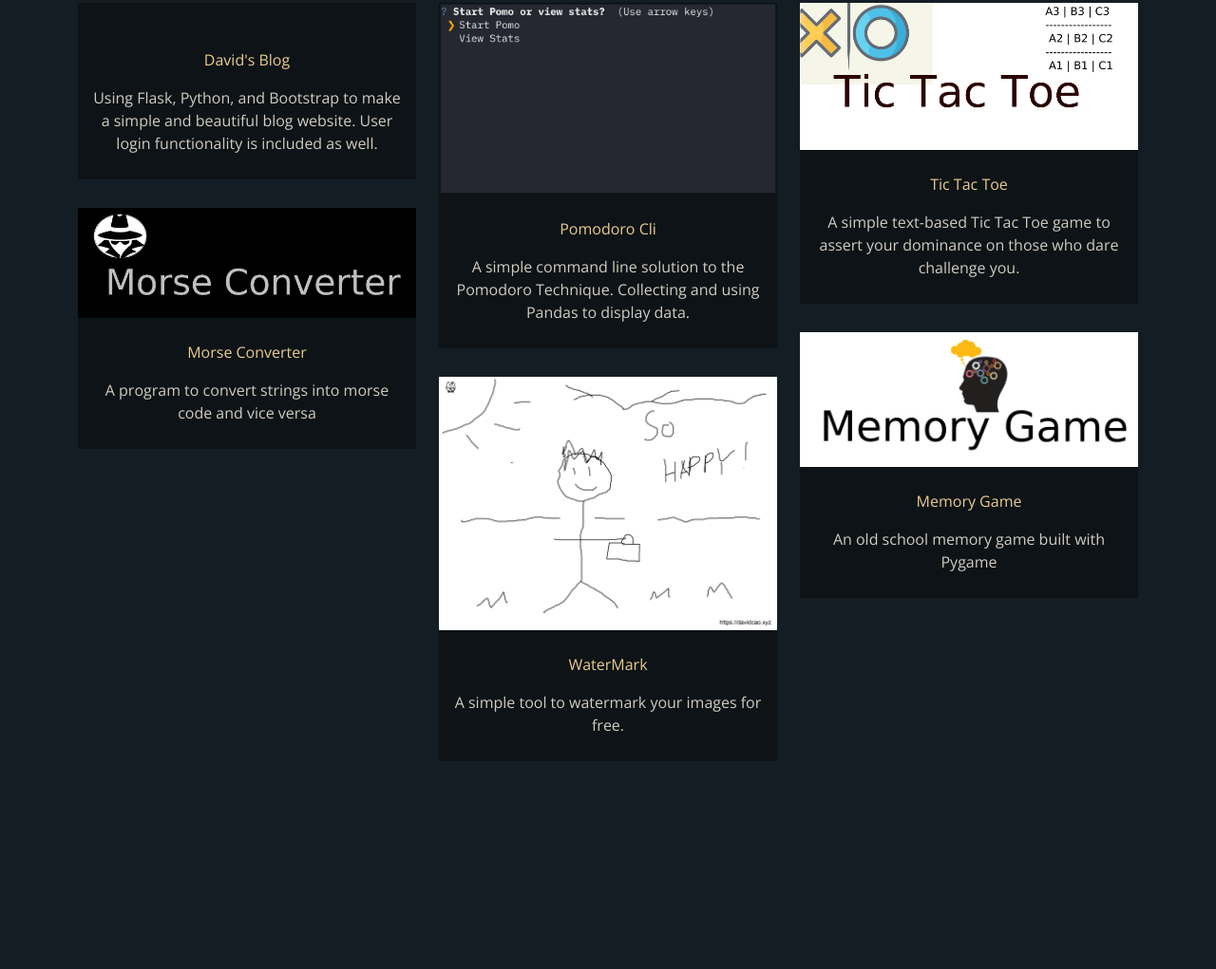
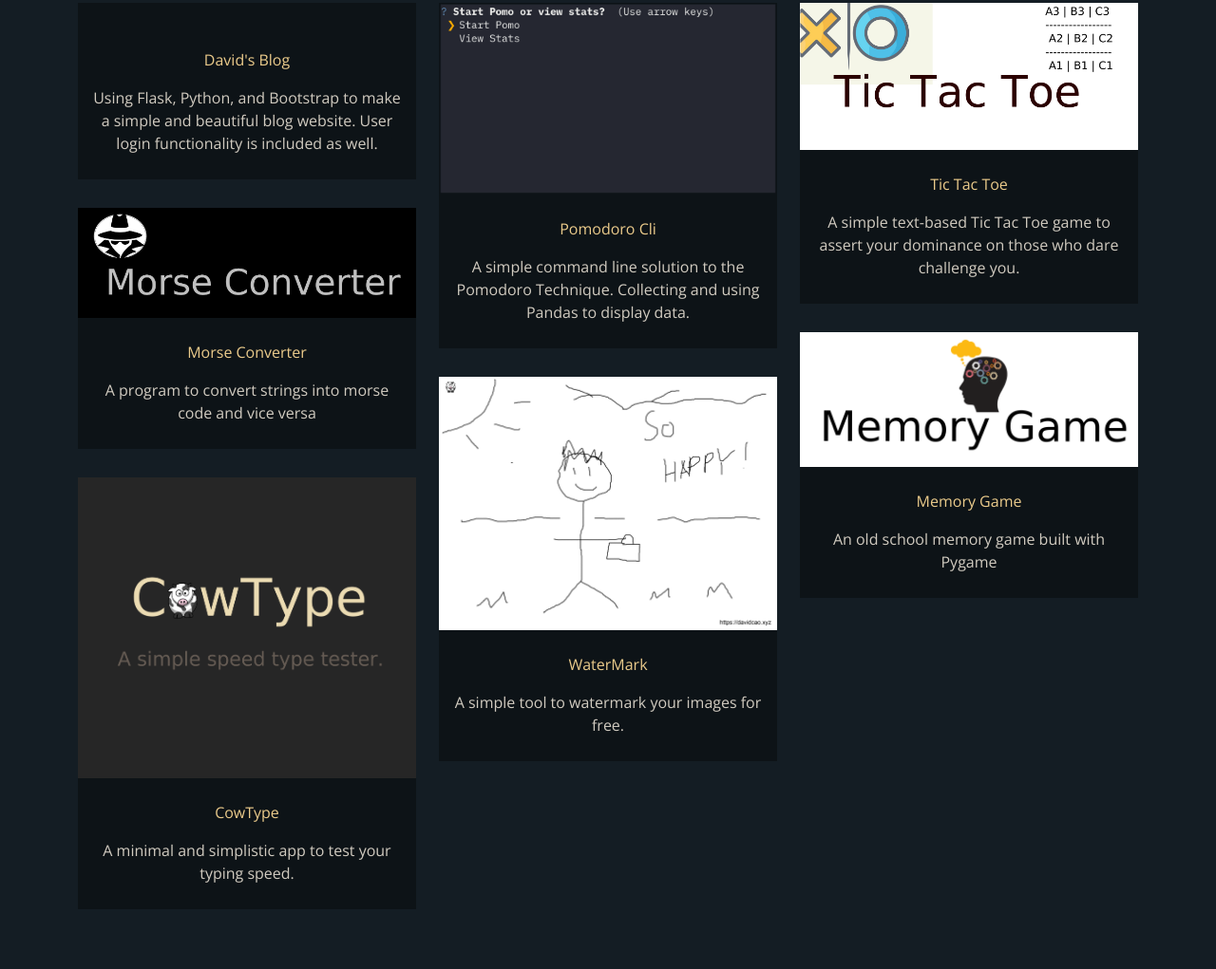
Before and after one commit to dave-cao/legacy-portfolio, a plain HTML site: page ProjectsPage/index.html in a window 1280 px wide. Shown: the part 457-1478 px from the top of the page at 95% size. Before the commit the page ends 1349 px from the top, so only its background shows below. Drawn offline with nearby package versions, Linux system fonts and the light colour scheme.

Commit message:
added cowtype

```diff
--- a/ProjectsPage/index.html
+++ b/ProjectsPage/index.html
@@ -172,6 +172,21 @@
               </div>
             </div>
           </div>
+
+          <div class="col-lg-4 col-md-6 portfolio-item filter-app">
+            <div class="portfolio-wrap">
+              <img src="../Assets/Thumbnails/cowtype.png" class="img-fluid" alt="">
+              <br>
+              <br>
+              <p class='project-title'>CowType</p>
+              <p class='project-description'>A minimal and simplistic app to test your typing speed.</p>
+              <div class="portfolio-links">
+                <a href="../Assets/Thumbnails/cowtype.gif" data-gallery="portfolioGallery" class="portfolio-lightbox"><i class="bi bi-arrows-fullscreen"></i></a>
+                <a href="https://github.com/dave-cao/CowType" title="More details on Github" target="_blank"><i class="bi bi-github"></i></a>
+                <a href="https://replit.com/@KingCao/CowType?lite=1&outputonly=1" target="_blank" title="Live Demo"><i class="bx bx-link"></i></a>
+              </div>
+            </div>
+          </div>
           <!--
           <div class="col-lg-4 col-md-6 portfolio-item filter-card">
             <div class="portfolio-wrap">
```
Also changed, not shown: Assets/Thumbnails/cowtype.gif (added), Assets/Thumbnails/cowtype.png (added).
